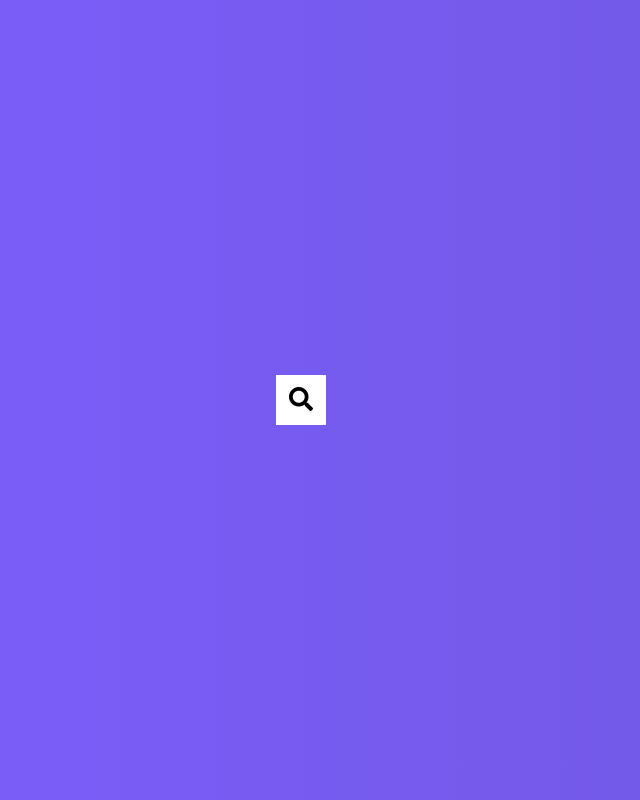
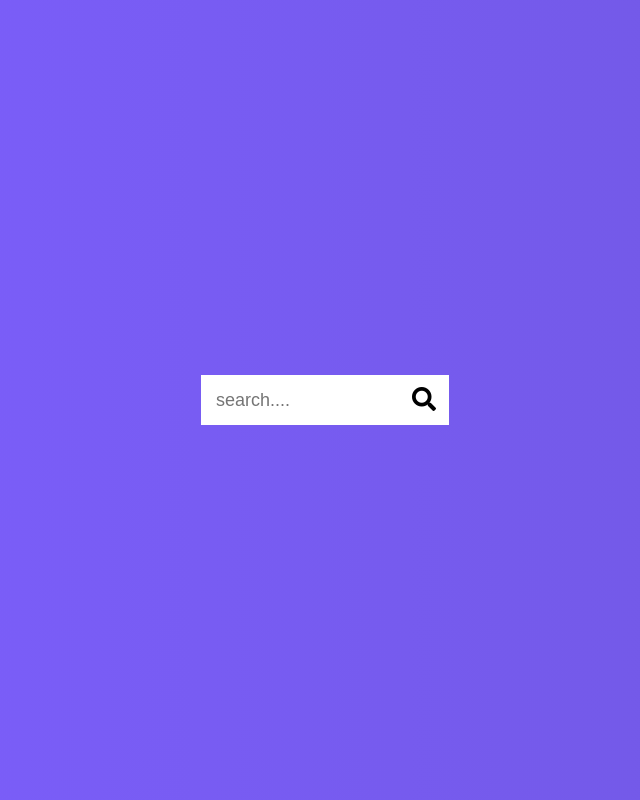
Before and after one commit to Mayank0307/Project_3--Hidden-Search-Widget, a plain HTML site: page index.html in a window 1280 px wide. Shown: the whole page, without its empty margins (339-979 px from the left). Drawn offline with Linux system fonts and the light colour scheme.

Commit message:
Update index.html

```diff
--- a/index.html
+++ b/index.html
@@ -8,12 +8,13 @@
     <title>Hidden Search</title>
   </head>
   <body>
-    <div class="search">
-      <input type="text" class="input" placeholder="Search...">
-      <button class="btn">
-        <i class="fas fa-search"></i>
-      </button>
-    </div>
+      <div class="search active">
+          <input type="text" class="input" placeholder="search....">
+          <button class="btn">
+              <i class="fas fa-search"></i>
+          </button>
+      </div>
+
     <script src="script.js"></script>
   </body>
 </html>
```
